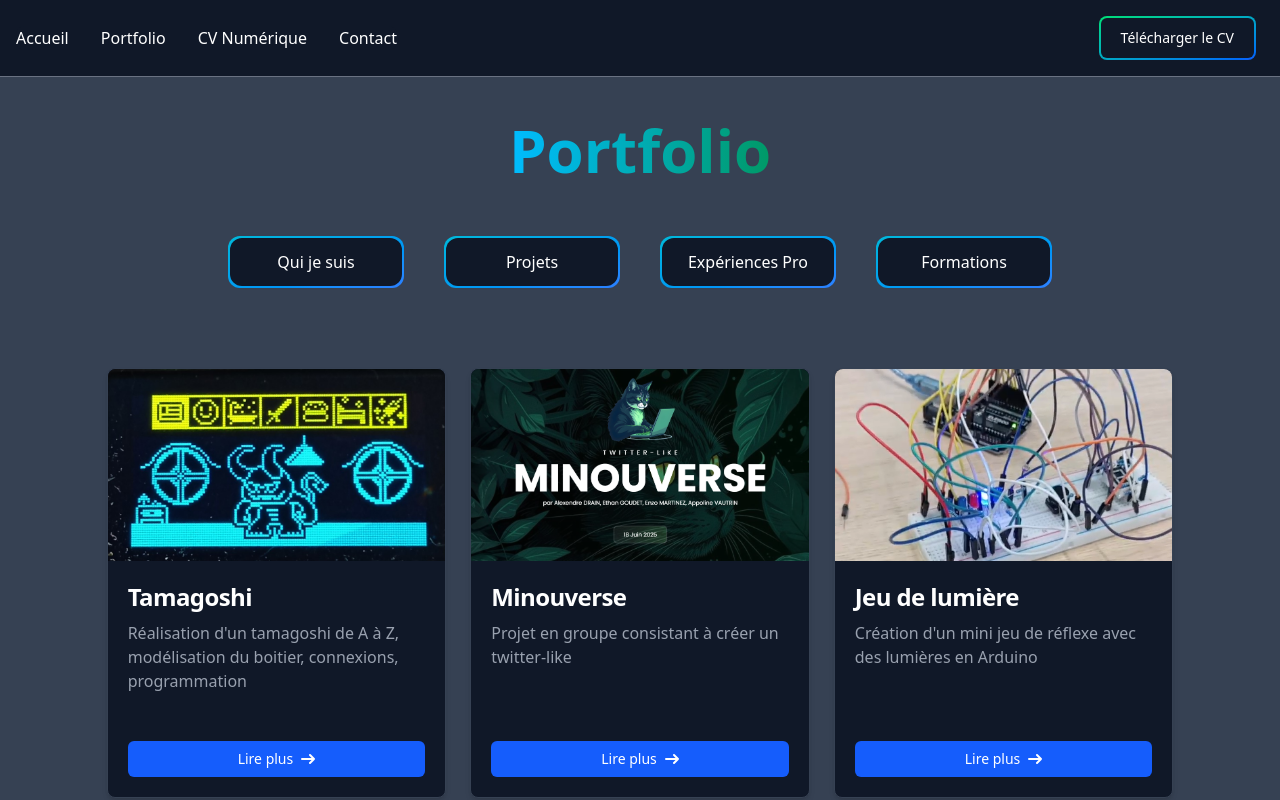
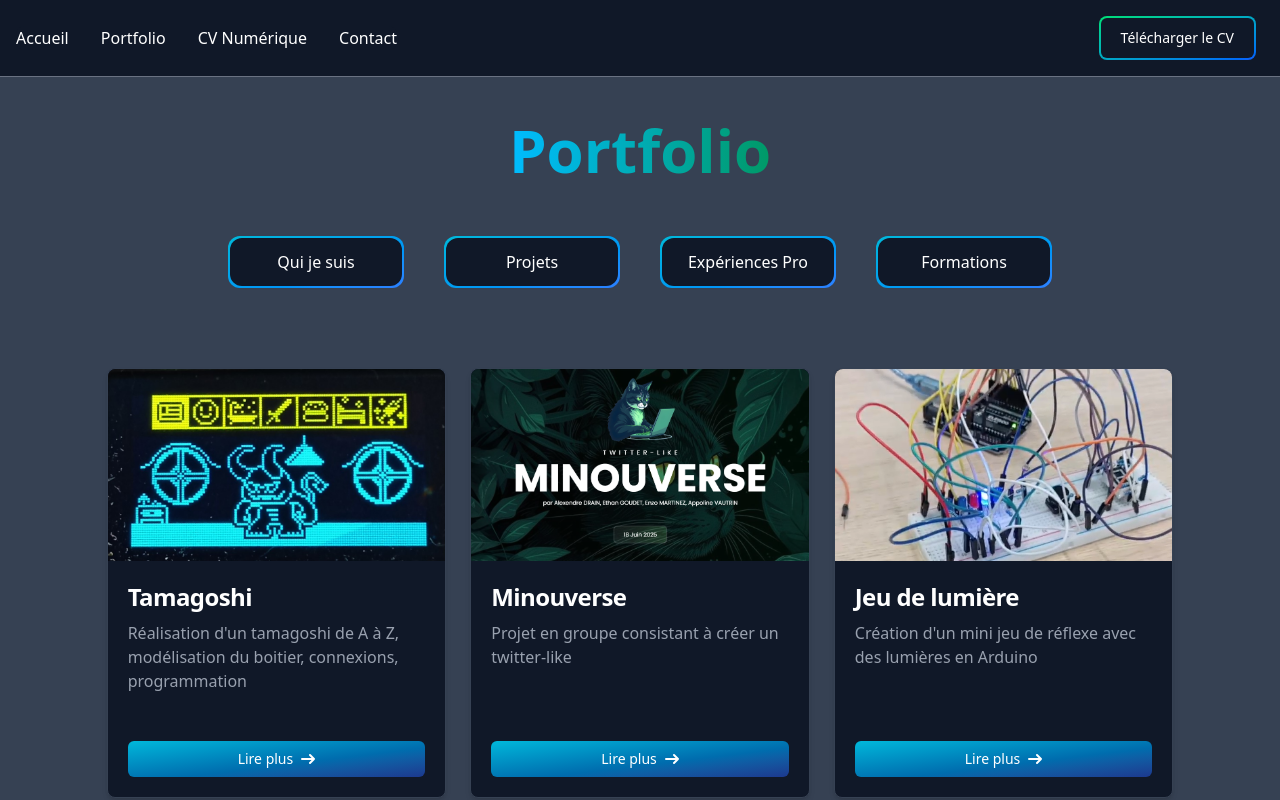
Before and after one commit to Haiku-na/Portfolio, a React (Vite) app: page /portfolio/projets in a window 1280 px wide. Shown: the top 800 px of the page. Built offline with nearby package versions, Linux system fonts and the light colour scheme.

Commit message:
update page projet

```diff
--- a/src/pages/portfolio/Projets.jsx
+++ b/src/pages/portfolio/Projets.jsx
@@ -48,7 +48,7 @@ export default function Projets() {
                 {card.description}
               </p>
 
-              <a href={card.page} className="inline-flex items-center justify-center px-3 py-2 text-sm font-medium text-white bg-blue-600 rounded-md hover:bg-blue-700 transition-colors" >
+              <a href={card.page} className="inline-flex items-center justify-center px-3 py-2 text-sm font-medium text-white rounded-md group bg-gradient-to-br from-cyan-500 to-blue-900 hover:from-cyan-200 hover:to-blue-600 " >
                 Lire plus
                 <svg className="w-3.5 h-3.5 ml-2" aria-hidden="true" xmlns="http://www.w3.org/2000/svg" fill="none" viewBox="0 0 14 10">
                   <path stroke="currentColor" strokeLinecap="round" strokeLinejoin="round" strokeWidth="2" d="M1 5h12m0 0L9 1m4 4L9 9" />
```
